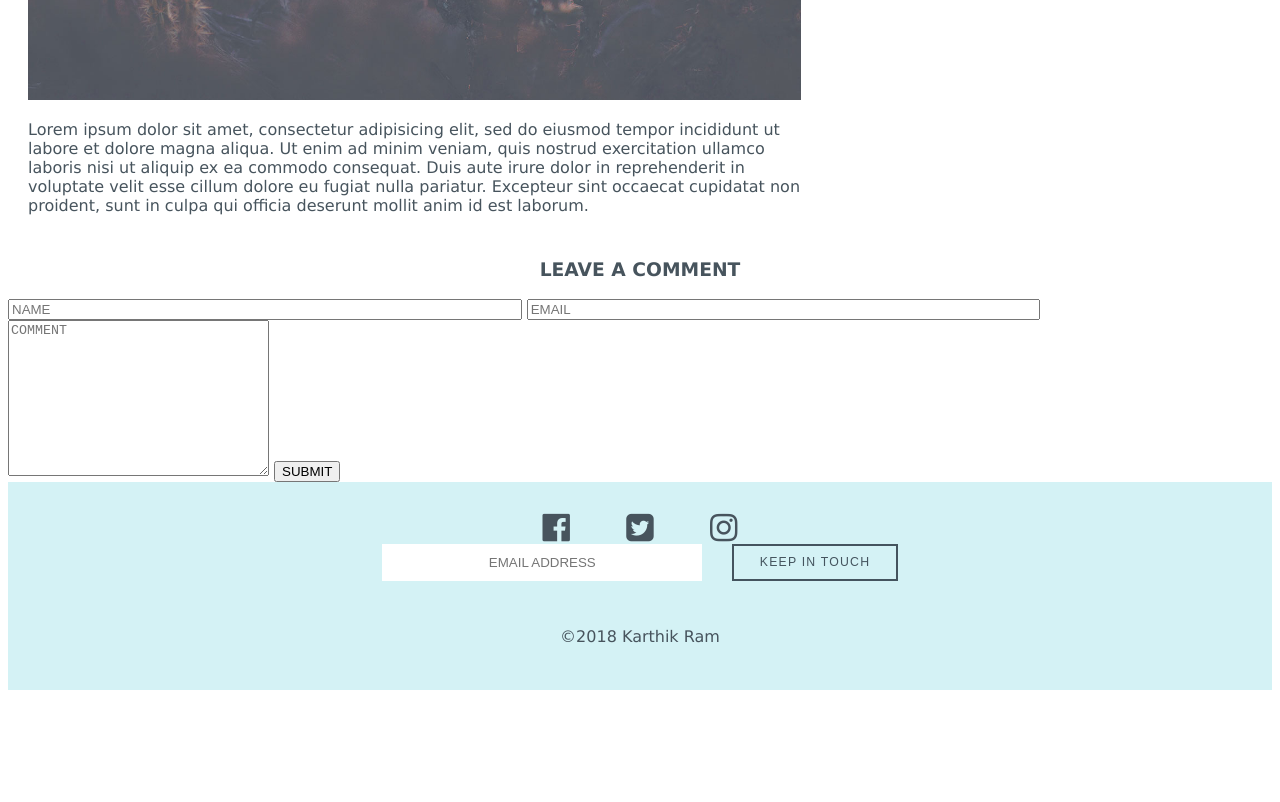
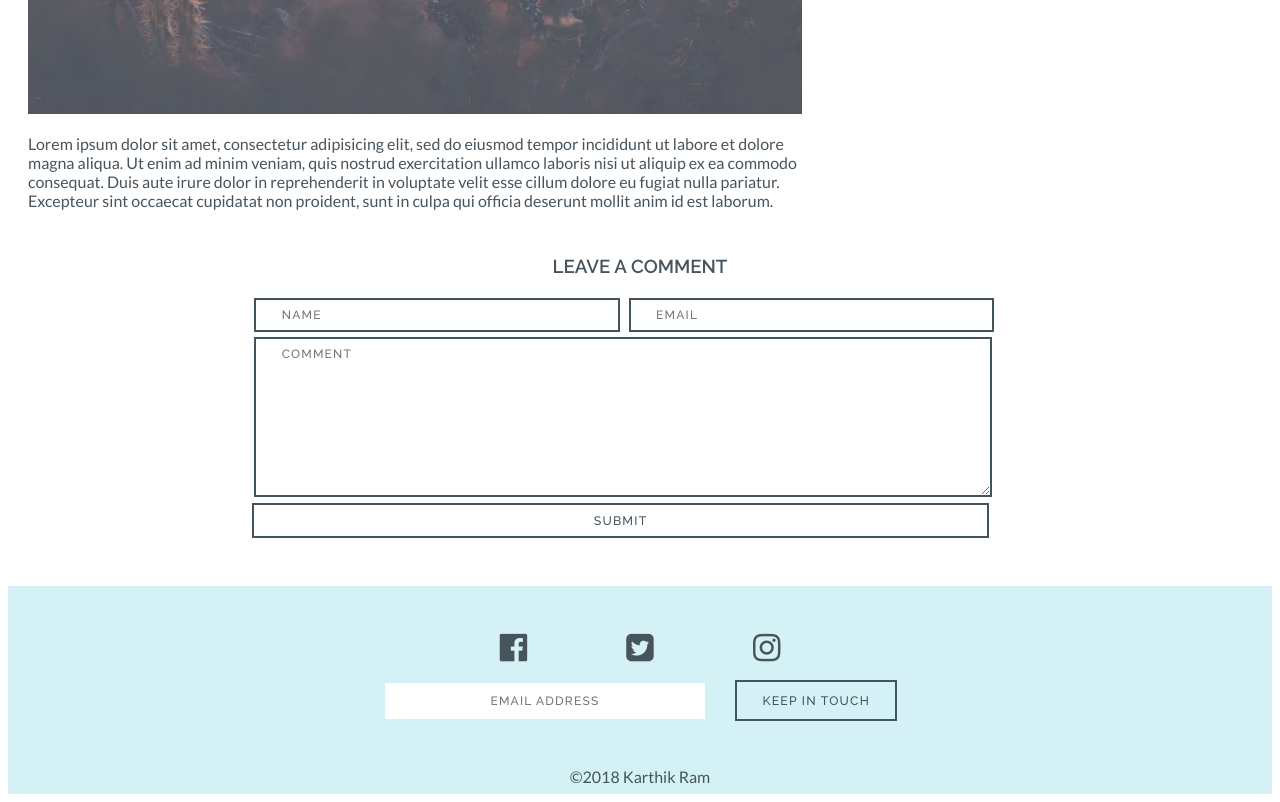
Before and after one commit to KarthikSRam/proj1-monument, a plain HTML site: page blog.html in a window 1280 px wide. Shown: the part 1420-2222 px from the top of the page. Before the commit the page ends 2118 px from the top, so only its background shows below. Drawn offline with Linux system fonts and the light colour scheme.

Commit message:
Fixed the form on blog.html

```diff
--- a/blog.html
+++ b/blog.html
@@ -69,14 +69,24 @@
       </div>
     </div>
 
-    <h3 id="leave-comment">Leave a Comment</h3>
+<!--     <h3 id="leave-comment">Leave a Comment</h3>
 
     <form method="post" action="">
       <input type="text" name="name" placeholder="NAME" class="col-half">
       <input type="text" name="email" placeholder="EMAIL" class="col-half">
       <textarea name="comment" placeholder="COMMENT" cols="30" rows="10"></textarea>
       <input type="submit" value="SUBMIT">
-    </form>
+    </form> -->
+
+    <h3 id="leave-comment">Leave a Comment</h3>
+    <div class="leave-a-comment-div">
+      <form method="post" action="">
+          <input type="text" name="name" placeholder="NAME" class="col-half">
+          <input type="text" name="email" placeholder="EMAIL" class="col-half">
+          <textarea name="comment" placeholder="COMMENT" cols="30" rows="10"></textarea>
+          <button type="submit" class="form-button">SUBMIT</button>
+      </form>
+    </div>
         <footer>
         <div class="wrap">
           <nav>
--- a/css/blog.css
+++ b/css/blog.css
@@ -1,3 +1,7 @@
+* {
+  font-family: 'Raleway', sans-serif;
+}
+
 img {
 	max-width: 100%;
 }
@@ -6,15 +10,23 @@ body {
   font-family: Verdana, sans-serif;
 }
 
+
 p {
+  font-family: 'Lato', sans-serif;
   color: #47545D;
+}
+
+nav {
+  display: flex;
+  flex-direction: row;
+  justify-content: center;
 }
 
 nav a {
   color: #8197A8;
   text-decoration: none;
   text-transform: uppercase;
-  font-weight: bold;
+  margin: 1em 1.5em;
 }
 
 .emailform {
@@ -39,9 +51,9 @@ footer nav a {
   text-transform: uppercase;
   font-weight: bold;
 }
-nav {
+/*nav {
   text-align: center;
-}
+}*/
 
 .links {
   display: flex;
@@ -103,6 +115,29 @@ footer .wrap {
   padding: 30px 15px;
 }
 
+input {
+  outline: 0;
+  border: 2px solid #44545E;
+  color: #44545E;
+  padding: 8px 25.5px;
+  font-weight: 500;
+  font-size: 12px;
+  letter-spacing: 1.2px;
+  margin: 0.2em;
+}
+
+textarea {
+  outline: 0;
+  border: 2px solid #44545E;
+  color: #44545E;
+  padding: 8px 25.5px;
+  font-weight: 500;
+  font-size: 12px;
+  letter-spacing: 1.2px;
+  margin: 0.2em;
+  width: 88%;
+}
+
 button {
   cursor: pointer;
   outline: 0;
@@ -120,8 +155,19 @@ button {
   text-align: center;
 }
 
+.leave-a-comment-div {
+  display: flex;
+  flex-direction: row;
+  justify-content: center;
+  margin-bottom: 3em;
+}
+
 .col-half {
   width: 40%;
+}
+
+.form-button {
+  width: 95%;
 }
 
 button:hover {
--- a/css/index.css
+++ b/css/index.css
@@ -175,7 +175,7 @@ button {
 }
 
 .col-half {
-  width: 45%;
+  width: 40%;
 }
 
 .col-third {
```
